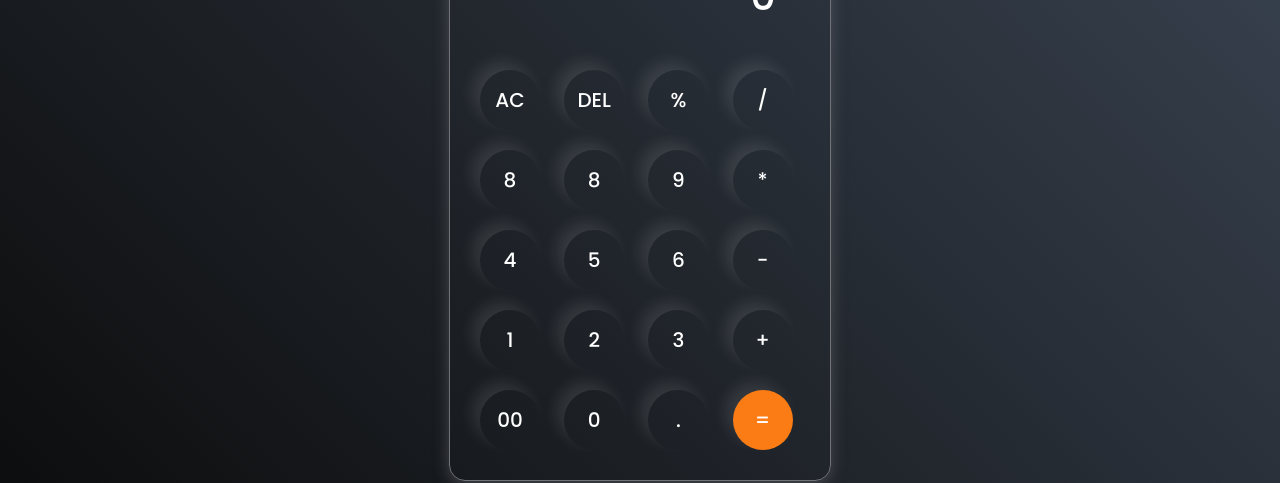
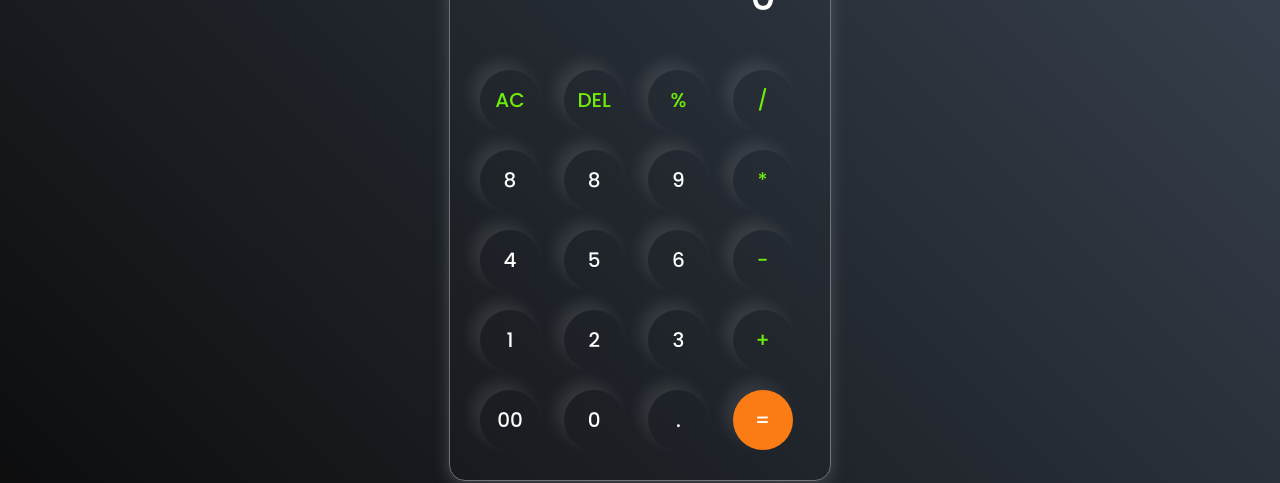
Before and after one commit to galymsakitzhan/31github3, a plain HTML site: page index.html in a window 1280 px wide. Shown: the part 204-687 px from the top of the page. Drawn offline with Linux system fonts and the light colour scheme.

Commit message:
60% calculator color font button

```diff
--- a/index.html
+++ b/index.html
@@ -10,28 +10,28 @@
     <div class="calculator">
         <input type="text" placeholder="0">
         <div>
-            <button>AC</button>
-            <button>DEL</button>
-            <button>%</button>
-            <button>/</button>
+            <button class="operator">AC</button>
+            <button class="operator">DEL</button>
+            <button class="operator">%</button>
+            <button class="operator">/</button>
         </div>
         <div>
             <button>8</button>
             <button>8</button>
             <button>9</button>
-            <button>*</button>
+            <button class="operator">*</button>
         </div>
         <div>
             <button>4</button>
             <button>5</button>
             <button>6</button>
-            <button>-</button>
+            <button class="operator">-</button>
         </div>
         <div>
             <button>1</button>
             <button>2</button>
             <button>3</button>
-            <button>+</button>
+            <button class="operator">+</button>
         </div>
         <div>
             <button>00</button>
--- a/style.css
+++ b/style.css
@@ -57,3 +57,7 @@ button{
 .equalBtn{
     background-color: #fb7c14;
 }
+
+.operator{
+    color: #6dee0a;
+}
```
